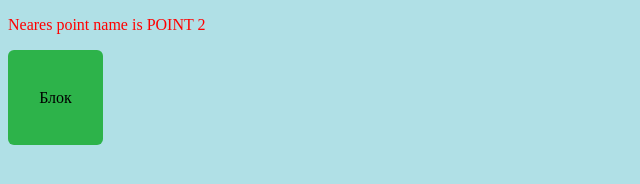
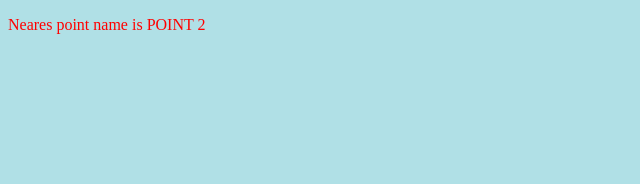
Before and after one commit to PavelIks/NodeJS-Nearest_point_finder, a website: page index.html in a window 1280 px wide. Shown: the whole page, without its empty margins (0-640 px from the left). Drawn offline with Linux system fonts and the light colour scheme.

Commit message:
Updated-1.

```diff
--- a/app/src/page.js
+++ b/app/src/page.js
@@ -1,5 +1,6 @@
 import {sortByDistance} from "./distance";
-let stores = [
+let stores =
+[
 	{name:		"POINT 1",		x: -71.1189,		y: 42.3895},
 	{name:		"POINT 2",		x: -71.1131,		y: 42.3823},
 	{name:		"POINT 3",		x: -71.1489,		y: 42.3984},
--- a/index.html
+++ b/index.html
@@ -1,14 +1,12 @@
 <!DOCTYPE html>
 <html>
 	<head>
-		<title>Ближайшая ТОЧКА</title>
+		<title>Ближайшая точка</title>
 		<link rel="stylesheet" href="style.css">
 	</head>
 	<body>
 		<p>Neares point name is <span id="nearest-store"></span></p>
 
-		<div class="box">Блок</div>
-
 		<script src="dist/main.js"></script>
 	</body>
 </html>
--- a/style.css
+++ b/style.css
@@ -1,24 +1,9 @@
-body {background-color: powderblue;}
+body
+{
+  background-color: powderblue;
+}
+
 p
 {
 	color: red;
 }
-
-.box
-{
-  background: #2db34a;
-  border-radius: 6px;
-  cursor: pointer;
-  height: 95px;
-  line-height: 95px;
-  text-align: center;
-  transition-property: background;
-  transition-duration: 1s;
-  transition-timing-function: linear;
-  width: 95px;
-}
-
-.box:hover
-{
-  background: #ff7b29;
-}
```
Also changed, not shown: app/src/distance.js (+6 -3 lines).
